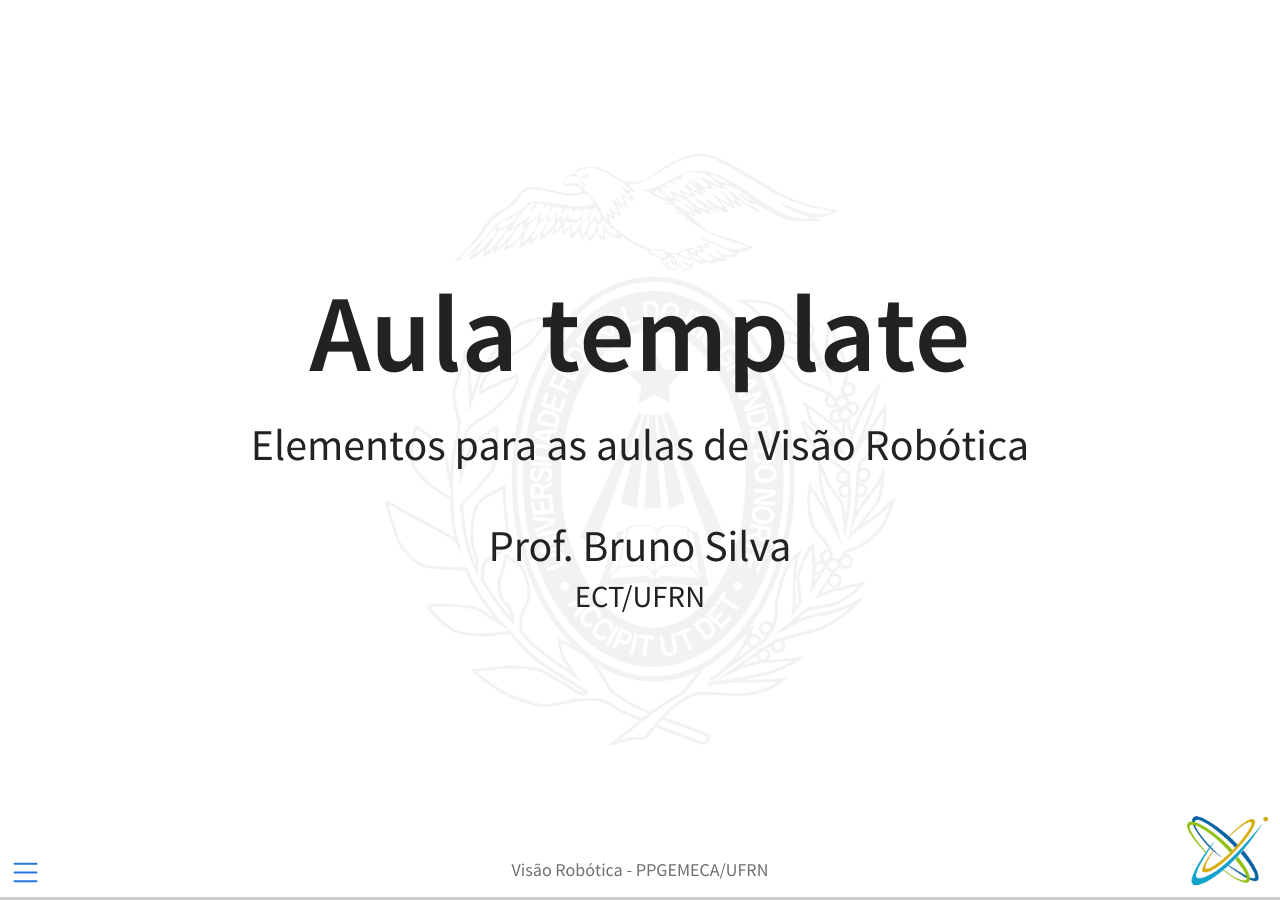
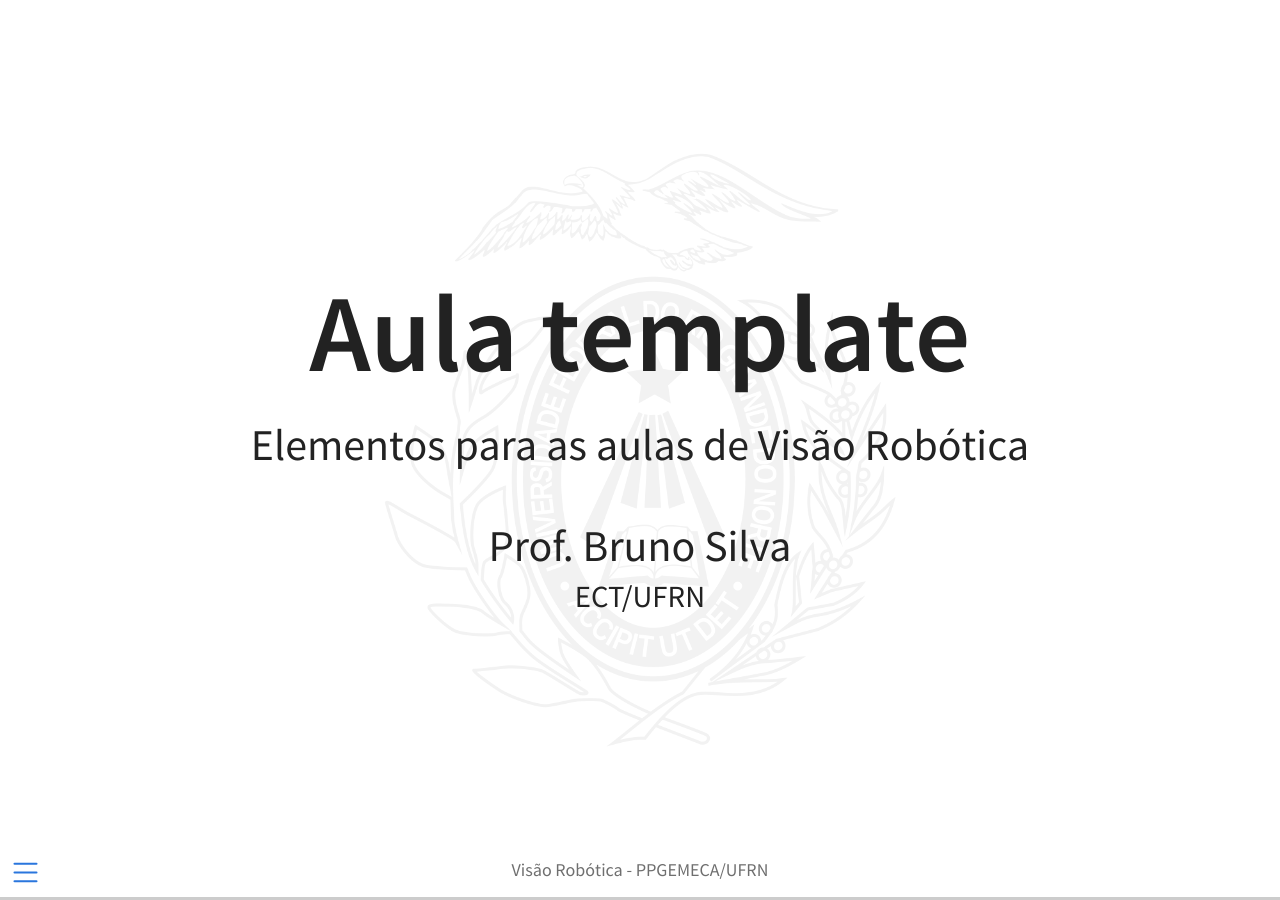
Before and after one commit to ect-comp/visao_robotica, a Jekyll site: the page docs/slides/aula_template/aula_template.html, which Jekyll copies as it is, in a window 1280 px wide. Built offline with Jekyll 4.4.1, drawn with Linux system fonts in a browser that asks for light colours.

Commit message:
Remover logo fixo dos slides

```diff
--- a/docs/_quarto.yml
+++ b/docs/_quarto.yml
@@ -10,7 +10,6 @@ institute: "ECT/UFRN"
 format:
   revealjs:
     theme: default
-    logo: assets/img/logo_ect.png
     css: assets/css/logo.css
     footer: "Visão Robótica - PPGEMECA/UFRN"
     slide-level: 2
--- a/docs/slides/aula_template/aula_template.html
+++ b/docs/slides/aula_template/aula_template.html
@@ -408,7 +408,6 @@ Quarto. s. d. <span>“Quarto: an open-source scientific and technical publishin
 
     </div>
   <div class="quarto-auto-generated-content" style="display: none;">
-<p><img src="../../assets/img/logo_ect.png" class="slide-logo"></p>
 <div class="footer footer-default">
 <p>Visão Robótica - PPGEMECA/UFRN</p>
 </div>
```
